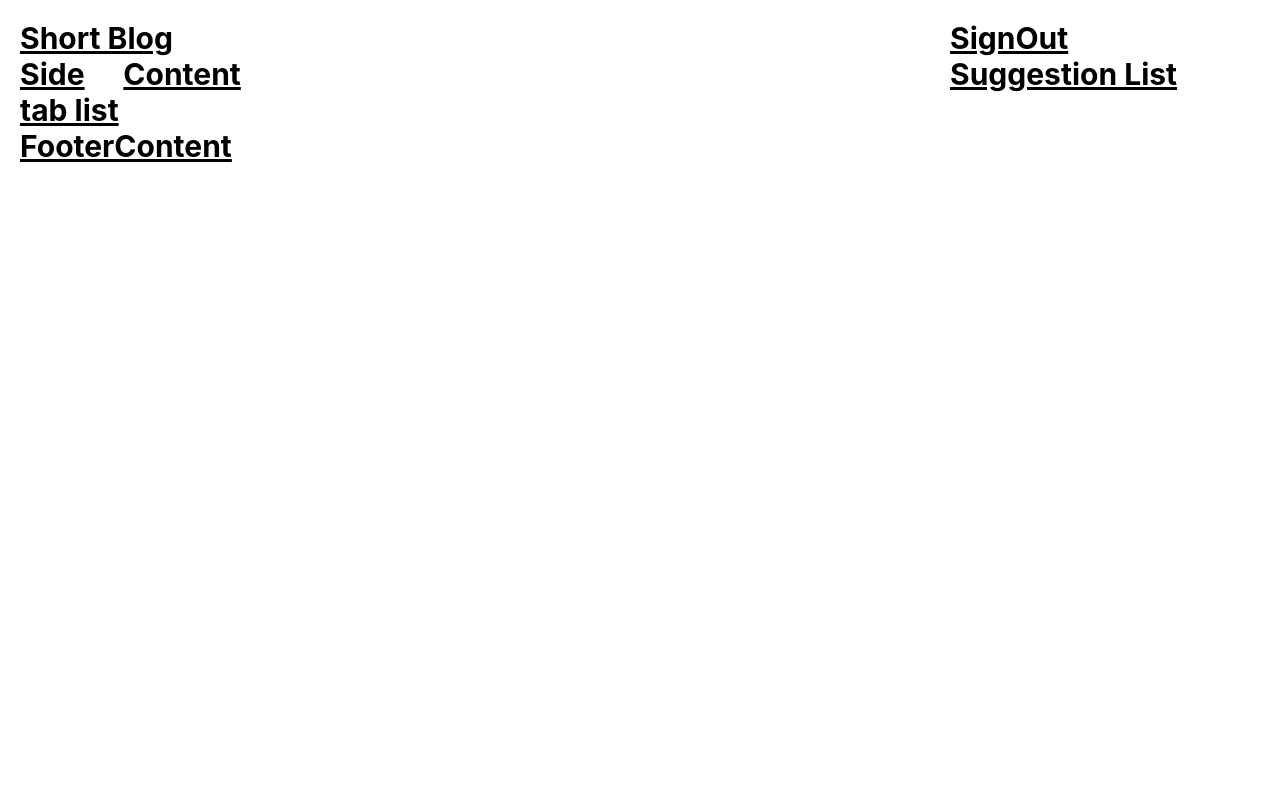
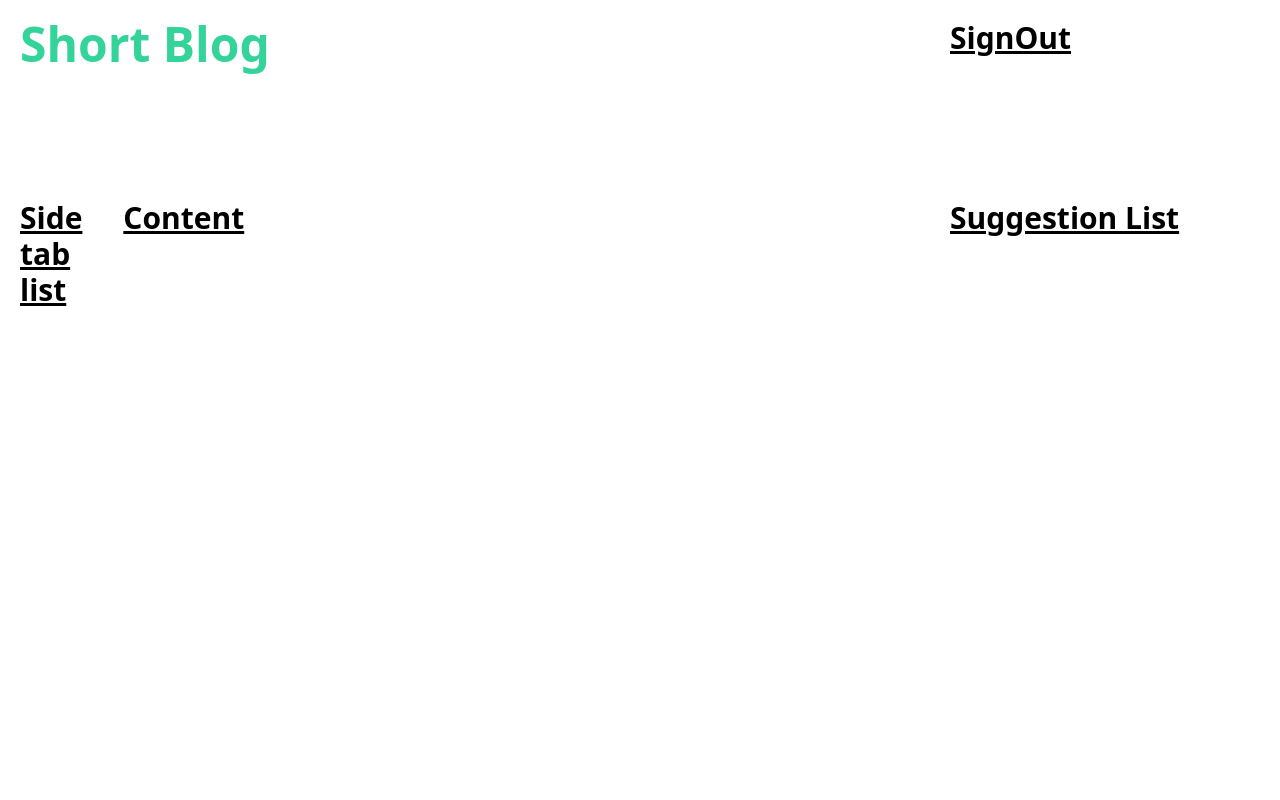
Before and after one commit to srivishnuc/dev-blog, a React (Create React App) app: page /signin in a window 1280 px wide. Shown: the top 800 px of the page. Built offline with nearby package versions, Linux system fonts and the light colour scheme.

Commit message:
Page height set , header color changes done

```diff
--- a/src/App.css
+++ b/src/App.css
@@ -32,7 +32,12 @@
   from {
     transform: rotate(0deg);
   }
+
   to {
     transform: rotate(360deg);
   }
 }
+
+.page-container {
+  height: 1080px;
+}
--- a/src/App.js
+++ b/src/App.js
@@ -9,9 +9,9 @@ import Suggestion from './Container/Suggestion'
 function App() {
 
   return (
-    <div className='m-5' >
+    <div className='page-container m-5 min-h-full relative'>
       <Header />
-      <div className='grid grid-cols-12 h-3/5'>
+      <div className='grid grid-cols-12 h-4/6'>
         <SideTab />
         <Content />
         <Suggestion />
--- a/src/Container/Footer.js
+++ b/src/Container/Footer.js
@@ -3,7 +3,7 @@ import FooterContent from '../Components/Footer/FooterContent'
 
 function Footer() {
     return (
-        <div className='grid grid-cols-1 h-1/5'>
+        <div className='grid grid-cols-1 h-1/6'>
             <FooterContent />
         </div>
     )
--- a/src/Container/Header.js
+++ b/src/Container/Header.js
@@ -5,8 +5,8 @@ import SignInOut from '../Components/Header/SignInOut'
 
 function Header() {
     return (
-        <div className='grid grid-cols-4 h-1/5'>
-            <h1 className='text-3xl col-span-3 font-bold underline'>Short Blog</h1>
+        <div className='grid grid-cols-4 h-1/6'>
+            <h1 className='text-5xl font-bold mt-0 mb-6 col-span-3 text-emerald-400'>Short Blog</h1>
             <SignInOut />
         </div>
     )
--- a/src/index.css
+++ b/src/index.css
@@ -2,16 +2,14 @@
 @tailwind components;
 @tailwind utilities;
 
-body {
-  margin: 0;
-  font-family: -apple-system, BlinkMacSystemFont, 'Segoe UI', 'Roboto', 'Oxygen',
-    'Ubuntu', 'Cantarell', 'Fira Sans', 'Droid Sans', 'Helvetica Neue',
-    sans-serif;
-  -webkit-font-smoothing: antialiased;
-  -moz-osx-font-smoothing: grayscale;
+html {
+  height: auto;
 }
 
-code {
-  font-family: source-code-pro, Menlo, Monaco, Consolas, 'Courier New',
-    monospace;
+body {
+  height: auto;
 }
+
+body div#root {
+  height: 1080px;
+}
--- a/tailwind.config.js
+++ b/tailwind.config.js
@@ -1,9 +1,20 @@
+const colors = require('tailwindcss/colors')
+
 module.exports = {
     content: [
         "./src/**/*.{js,jsx,ts,tsx}",
     ],
     theme: {
-        extend: {},
+        extend: {
+            colors: {
+                black: colors.black,
+                white: colors.white,
+                gray: colors.gray,
+                emerald: colors.emerald,
+                indigo: colors.indigo,
+                yellow: colors.yellow,
+            }
+        },
     },
     plugins: [],
 }
```
